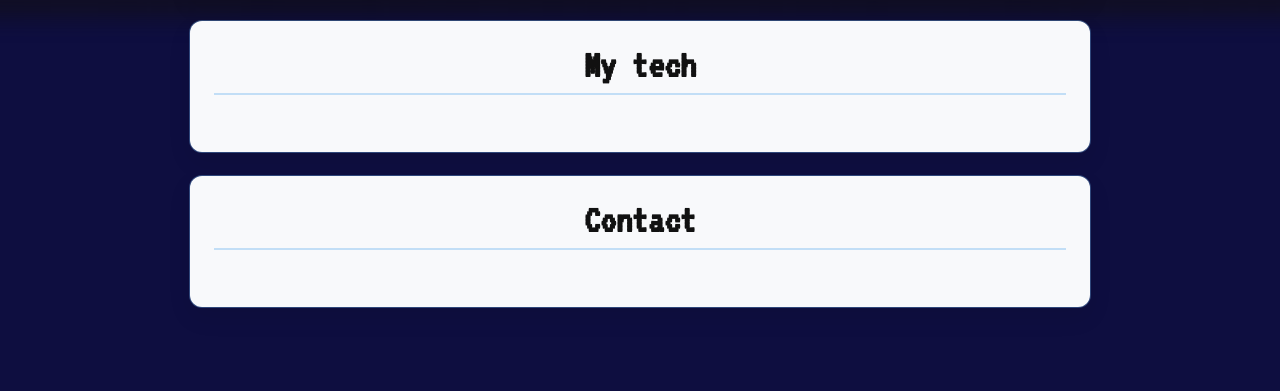
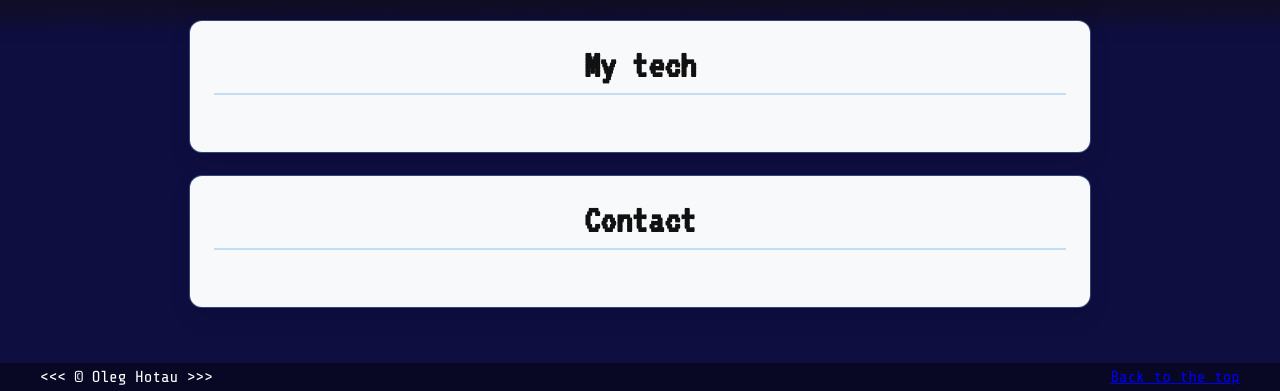
Before and after one commit to ReisSaigyouji/portfolio, a website: page index.html in a window 1280 px wide. Shown: the part 802-1193 px from the top of the page. Before the commit the page ends 1165 px from the top, so only its background shows below. Drawn offline with nearby package versions, Linux system fonts and the light colour scheme.

Commit message:
Added footer

```diff
--- a/index.html
+++ b/index.html
@@ -48,6 +48,13 @@
         </section>
     </main>
 
+    <footer>
+        <div class="footer-content">
+            <p>&lt;&lt;&lt; &copy; Oleg Hotau &gt;&gt;&gt;</p>
+            <p><a href="#">Back to the top</a></p>
+        </div>
+    </footer>
+
 </body>
 
 </html>
--- a/main.css
+++ b/main.css
@@ -90,3 +90,27 @@ main {
     line-height: 1.2;
     letter-spacing: 0.01rem;
 }
+
+footer {
+    background-color: #080825;
+    bottom: 0;
+    left: 0;
+    width: 100%;
+}
+
+.footer-content {
+    max-width: 1200px;
+    margin: 0 auto;
+    display: flex;
+    justify-content: space-between;
+    align-items: center;
+    padding: 5px 20px;
+}
+
+footer p {
+    margin: 0;
+}
+
+footer a:visited {
+    color: white;
+}
```
